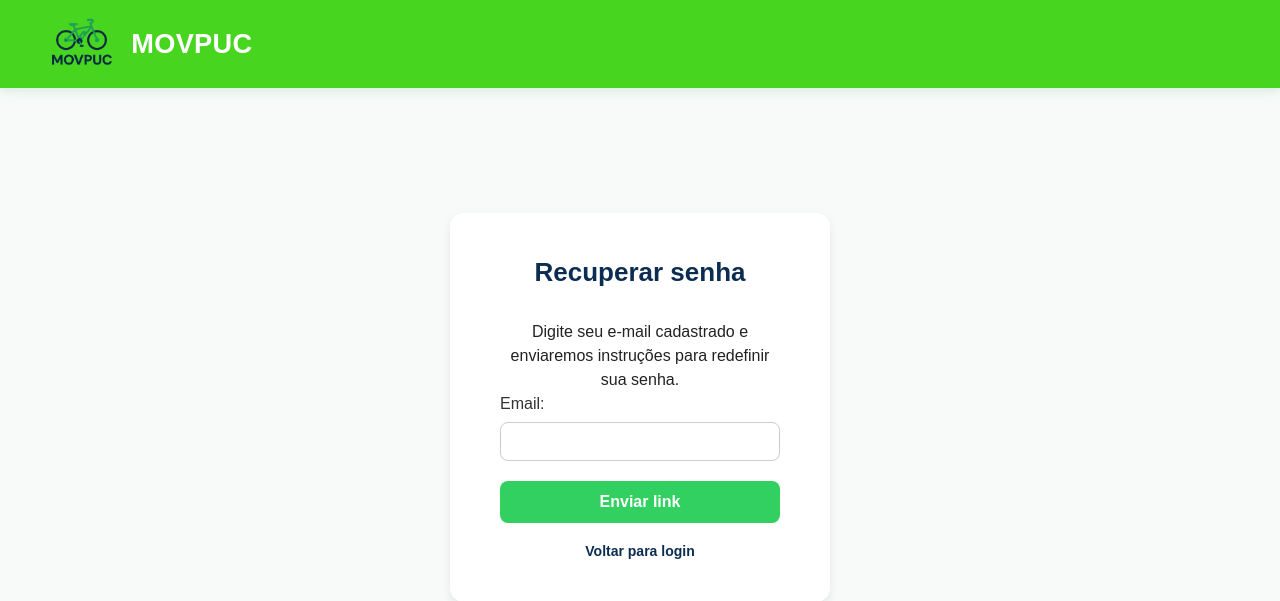
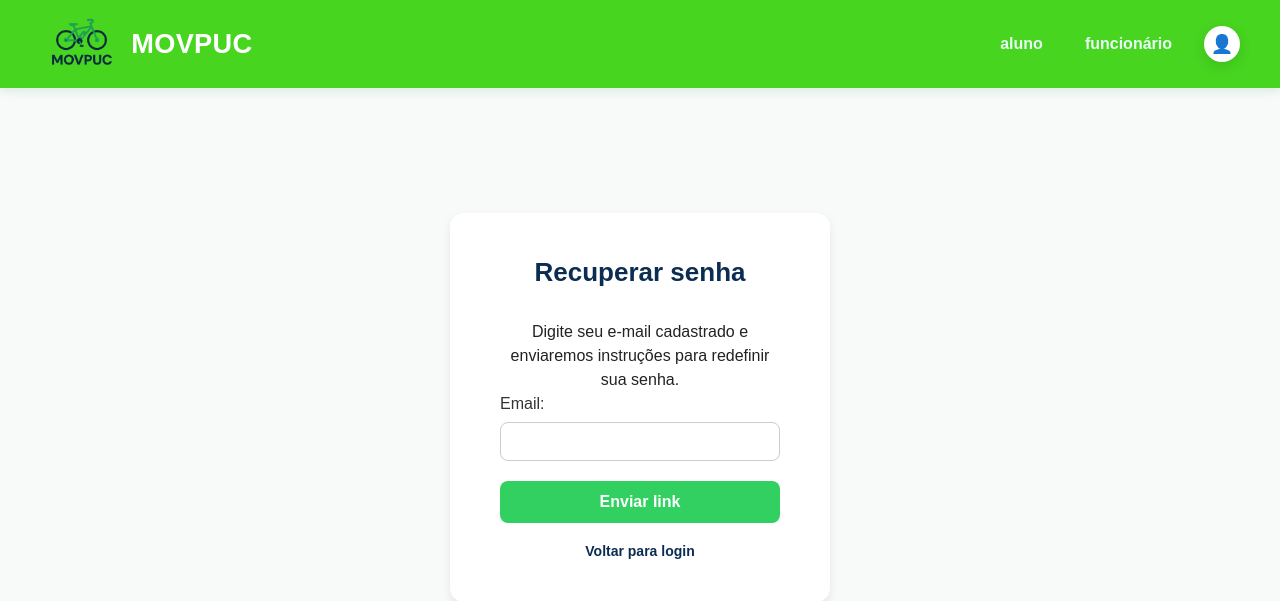
Before and after one commit to Gigi1200/Projeto-software-MovPuc, a Django app: page /esqueci_senha/ in a window 1280 px wide. Shown: the top 601 px of the page. Run offline with Django 4.2, Linux system fonts and the light colour scheme.

Commit message:
Update esqueci_senha.html

```diff
--- a/app_usuarios/templates/app_usuarios/esqueci_senha.html
+++ b/app_usuarios/templates/app_usuarios/esqueci_senha.html
@@ -10,11 +10,16 @@
 </head>
 <body>
 
-  <header class="cab">
+<header class="cab">
     <div class="logo">
-      <img src="{% static 'app_usuarios/img/logo.png' %}" class="bike" alt="Logo MOVPUC">
+      <img src="{% static 'app_usuarios/img/logo.png' %}" alt="Logo">
       <p class="brand">MOVPUC</p>
     </div>
+    <nav class="nav">
+      <a href="#" class="navlink">aluno</a>
+      <a href="#" class="navlink">funcionário</a>
+      <a href="login.html" class="perfil">👤</a>
+    </nav>
   </header>
 
   <main>
```
